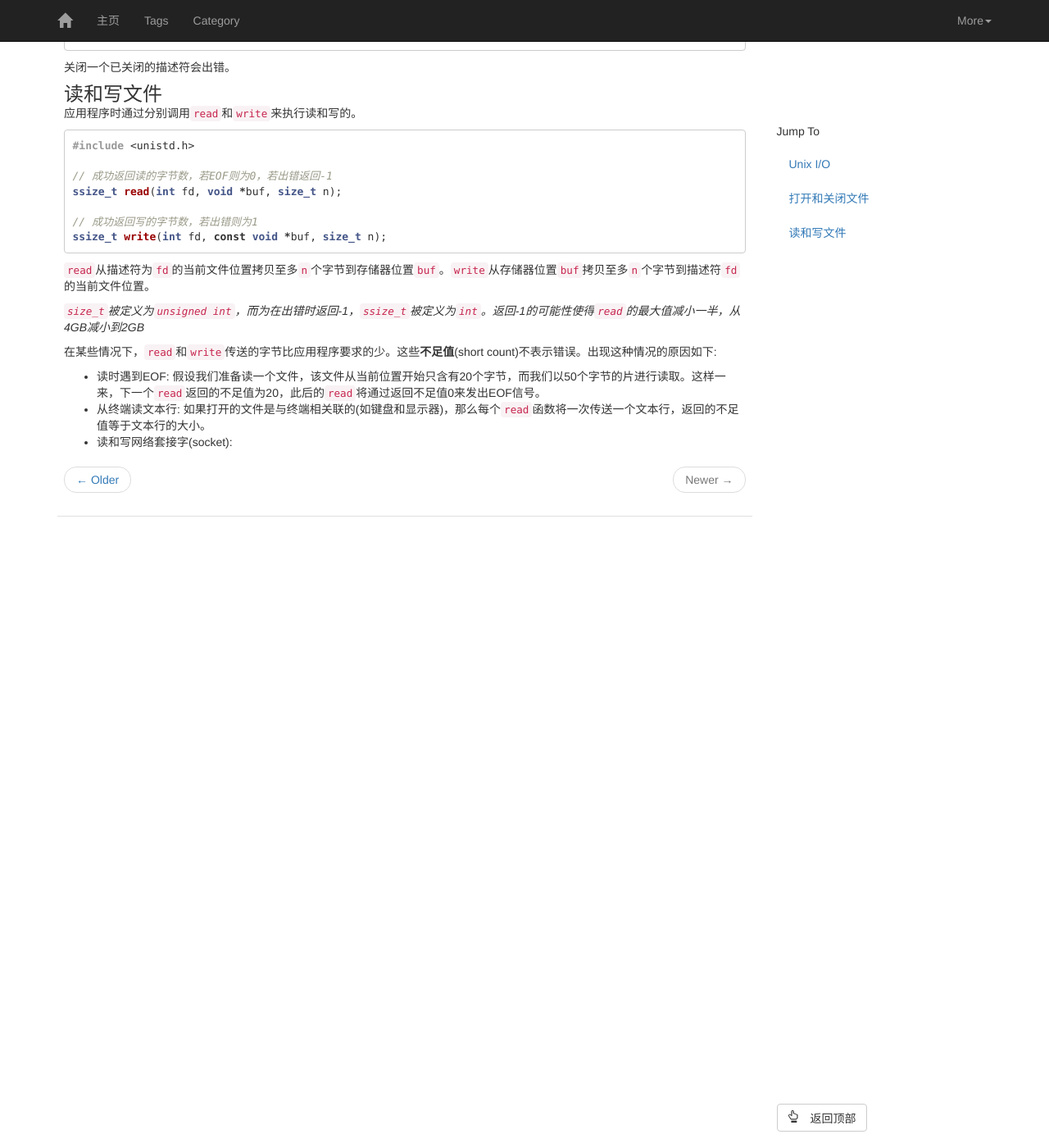
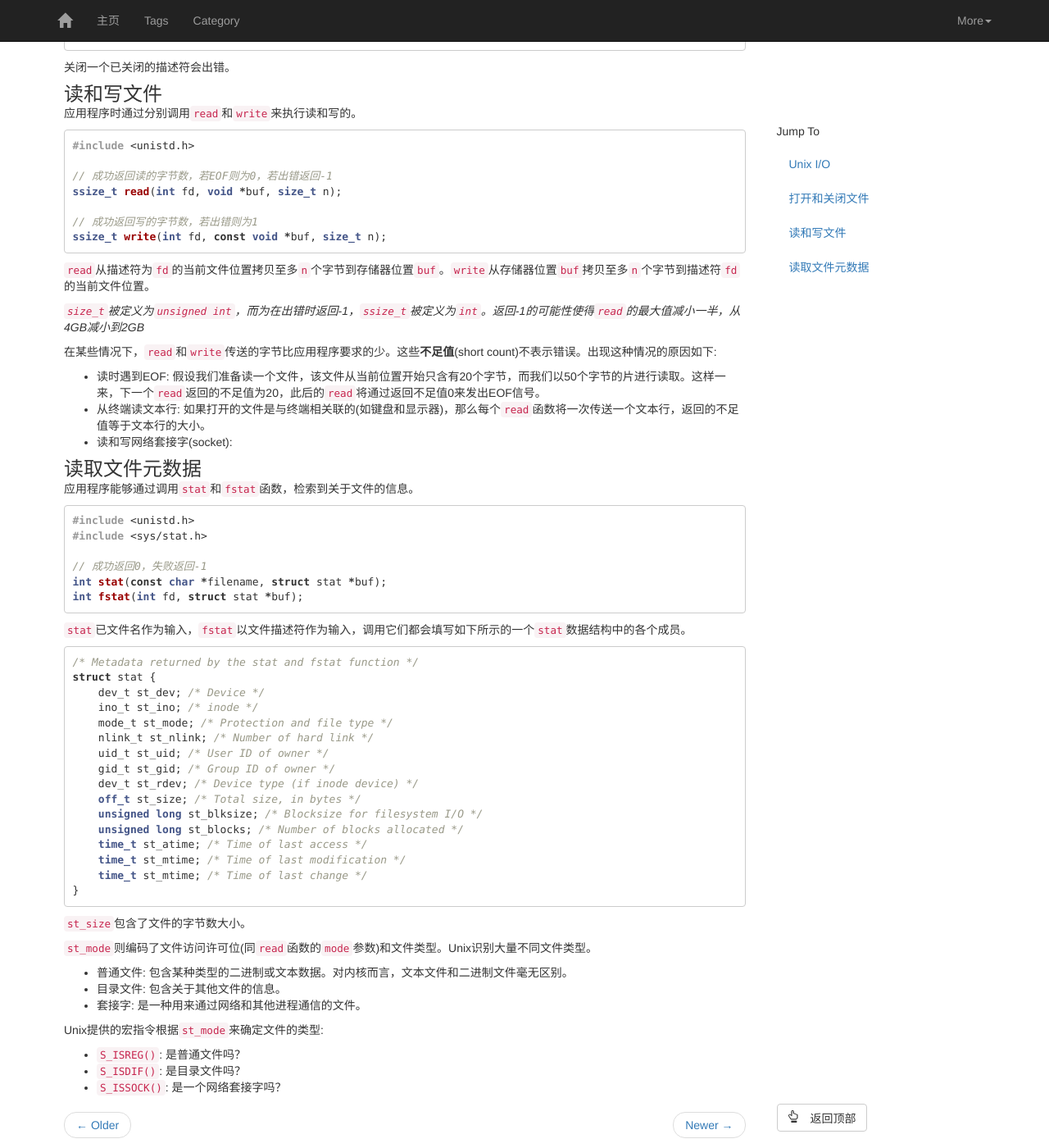
Before and after one commit to mapan1984/mapan1984.github.io, a Jekyll site: the page built from _posts/2016-05-29-Unix系统级IO.md, in a window 1280 px wide and 1400 px high, scrolled down 1422 px. Shown: the whole window at 82% size. Built offline with Jekyll 4.4.1, drawn with Linux system fonts in a browser that asks for light colours; comment, search, counter and statistics services are not loaded; before the commit the page ends 2052 px from its top, so only the background shows below that; some of the changed text lies outside the part shown.

````diff
--- a/_posts/2016-05-29-Unix系统级IO.md
+++ b/_posts/2016-05-29-Unix系统级IO.md
@@ -7,7 +7,6 @@
 ### Unix I/O
 
 一个Unix文件就是一个m个字节的序列，所有的I/O设备(如网络、磁盘和终端)都被模型化为文件，而所有的输入和输出都被当作相应文件的读和写来执行。这种将设备映射为文件的方式，允许Unix内核引出一个简单、低级的应用接口，称为Unix I/O，这使得输入和输出都能以一种统一且一致的方式执行:
-
 * 打开文件: 一个应用程序通过要求内核打开相应的文件，来宣告它想访问一个I/O设备。内核返回一个小的非负整数，叫做**描述符**，它在后续对此文件的所有操作中标识这个文件。**内核记录有关这个打开文件的所有信息。应用程序只需记住这个描述符。**
 * 改变当前文件的位置: 对于每个打开的文件，内核保持着一个文件位置k，厨师为0。这个文件位置是从文件开头起始的字节偏移量。应用程序能够通过执行`seek`操作，显式的设置文件的当前位置为k。
 * 读写文件: 一个读写就是从文件拷贝n个字节到存储器(n>0，存储器一般只程序中的字符数组)，从当前文件位置k开始，然后将k增加到k+n。给定一个大小为m字节的文件，当k>=m时执行读写会触发一个称为end-of-file(EOF)的条件，应用程序能检测到这个条件。**在文件结尾处并没有明确的`EOF`符号**。类似的，写操作就是从存储器拷贝n个字节到一个文件，从当前文件位置k开始，然后更新k。
@@ -37,8 +36,8 @@
     * `O_APPEND`: 在每次写之前，设置文件位置到文件的结尾处(append，以追加方式写)
 
 ``` c
-fd = open("foo.txt", O_RDONLY, 0); // 以只读方式打开一个已存在文件
-fd = open("foo.txt", O_WRONLY|O_APPEND, 0); // 打开一个已存在文件，并在后面添加一些数据
+fd = open("foo.txt", o_rdonly, 0); // 以只读方式打开一个已存在文件
+fd = open("foo.txt", o_wronly|o_append, 0); // 打开一个已存在文件，并在后面添加一些数据
 ```
 
 2. `mode`指定了新文件的访问权限位。**作为上下文的一部分，每个进程都有一个`umask`，它是通过调用`umask`函数来设置的**。当进程通过带某个`mode`参数的`open`函数调用来创建一个新文件时，文件的访问权限位被设置为`mode & ~umask`。
@@ -95,3 +94,51 @@
 * 读时遇到EOF: 假设我们准备读一个文件，该文件从当前位置开始只含有20个字节，而我们以50个字节的片进行读取。这样一来，下一个`read`返回的不足值为20，此后的`read`将通过返回不足值0来发出EOF信号。
 * 从终端读文本行: 如果打开的文件是与终端相关联的(如键盘和显示器)，那么每个`read`函数将一次传送一个文本行，返回的不足值等于文本行的大小。
 * 读和写网络套接字(socket):
+
+### 读取文件元数据
+
+应用程序能够通过调用`stat`和`fstat`函数，检索到关于文件的信息。
+
+``` c
+#include <unistd.h>
+#include <sys/stat.h>
+
+// 成功返回0，失败返回-1
+int stat(const char *filename, struct stat *buf);
+int fstat(int fd, struct stat *buf);
+```
+
+`stat`已文件名作为输入，`fstat`以文件描述符作为输入，调用它们都会填写如下所示的一个`stat`数据结构中的各个成员。
+
+``` c
+/* Metadata returned by the stat and fstat function */
+struct stat {
+    dev_t st_dev; /* Device */
+    ino_t st_ino; /* inode */
+    mode_t st_mode; /* Protection and file type */
+    nlink_t st_nlink; /* Number of hard link */
+    uid_t st_uid; /* User ID of owner */
+    gid_t st_gid; /* Group ID of owner */
+    dev_t st_rdev; /* Device type (if inode device) */
+    off_t st_size; /* Total size, in bytes */
+    unsigned long st_blksize; /* Blocksize for filesystem I/O */
+    unsigned long st_blocks; /* Number of blocks allocated */
+    time_t st_atime; /* Time of last access */
+    time_t st_mtime; /* Time of last modification */
+    time_t st_mtime; /* Time of last change */
+}
+```
+
+`st_size`包含了文件的字节数大小。
+
+`st_mode`则编码了文件访问许可位(同`read`函数的`mode`参数)和文件类型。Unix识别大量不同文件类型。
+
+* 普通文件: 包含某种类型的二进制或文本数据。对内核而言，文本文件和二进制文件毫无区别。
+* 目录文件: 包含关于其他文件的信息。
+* 套接字: 是一种用来通过网络和其他进程通信的文件。
+
+Unix提供的宏指令根据`st_mode`来确定文件的类型:
+
+* `S_ISREG()`: 是普通文件吗？
+* `S_ISDIF()`: 是目录文件吗？
+* `S_ISSOCK()`: 是一个网络套接字吗？
````
Also changed, not shown: _posts/2016-05-30-Unix网络编程.md (added, +257 -0 lines).
